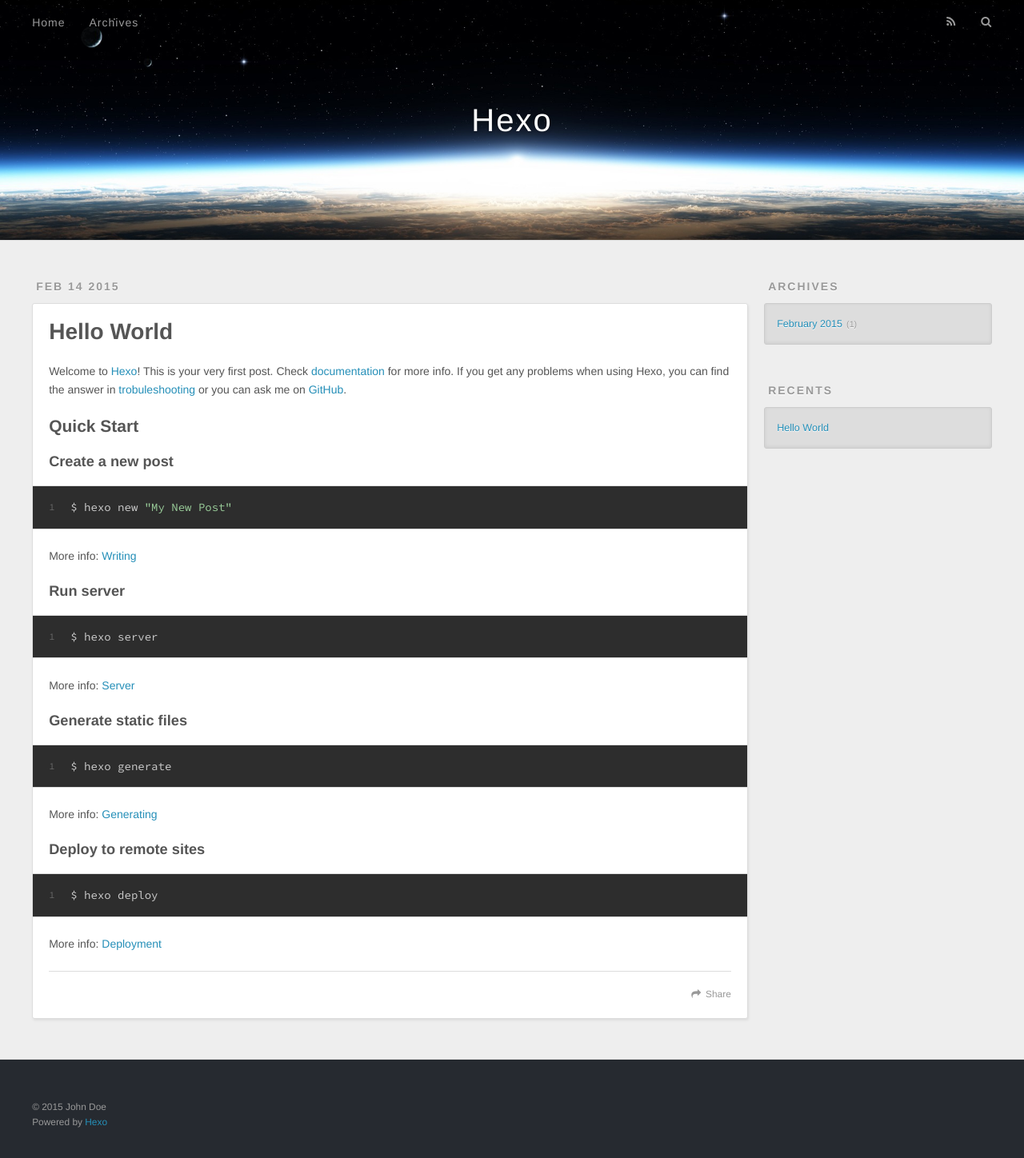
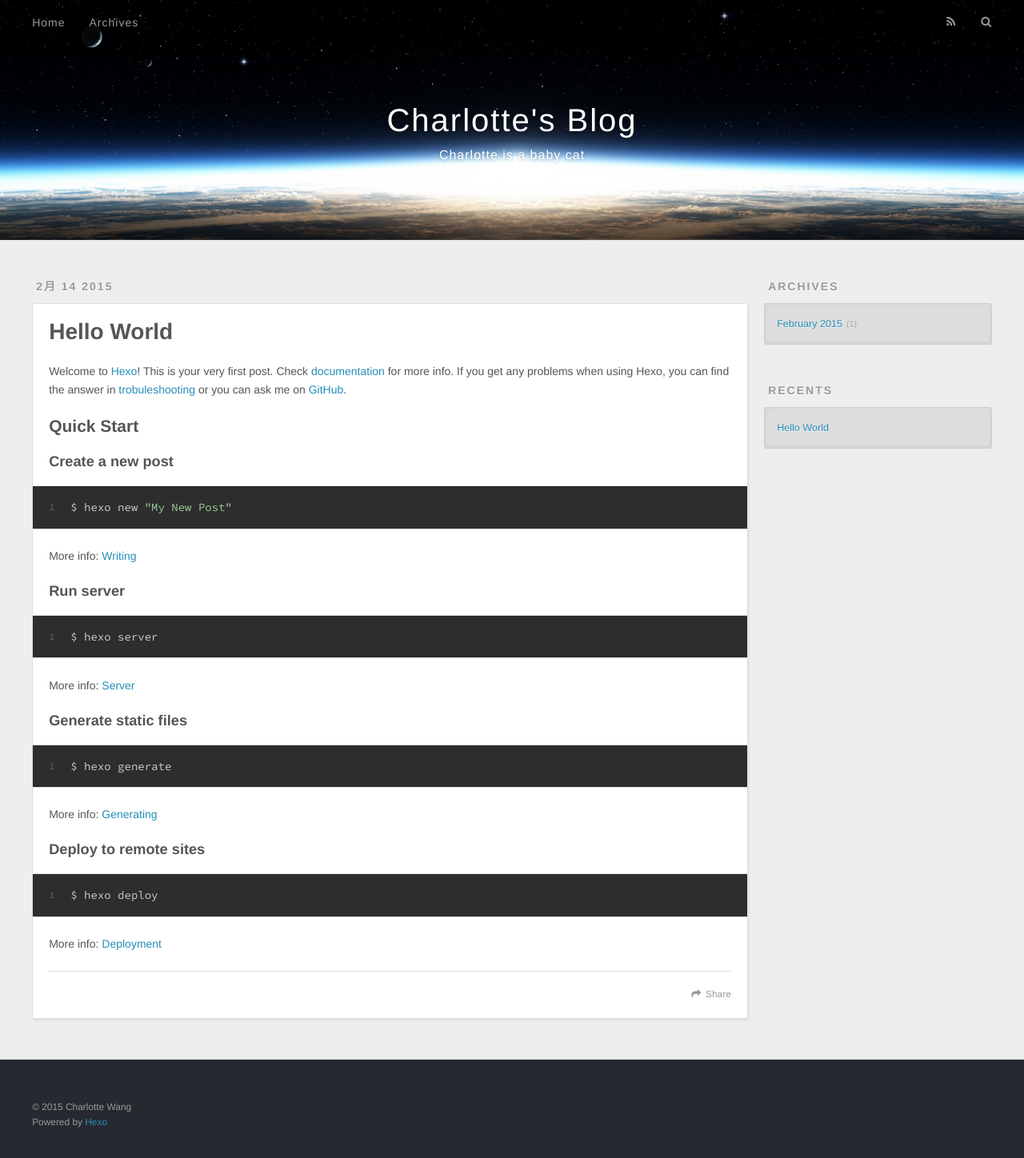
Before and after one commit to CharlotteWY/CharlotteWY.github.io, a plain HTML site: page archives/2015/02/index.html in a window 1280 px wide. Shown: the whole page at 80% size. Drawn offline with nearby package versions, Linux system fonts and the light colour scheme.

Commit message:
Site updated: 2015-02-14 20:51:10

```diff
--- a/archives/2015/02/index.html
+++ b/archives/2015/02/index.html
@@ -3,20 +3,20 @@
 <head>
   <meta charset="utf-8">
 
-  <title>Archives: 2015/2 | Hexo</title>
+  <title>Archives: 2015/2 | Charlotte&#39;s Blog</title>
   <meta name="viewport" content="width=device-width, initial-scale=1, maximum-scale=1">
   <meta name="description">
 <meta property="og:type" content="website">
-<meta property="og:title" content="Hexo">
-<meta property="og:url" content="http://yoursite.com/archives/2015/02/">
-<meta property="og:site_name" content="Hexo">
+<meta property="og:title" content="Charlotte's Blog">
+<meta property="og:url" content="http://www.charlottewang.me/archives/2015/02/">
+<meta property="og:site_name" content="Charlotte's Blog">
 <meta property="og:description">
 <meta name="twitter:card" content="summary">
-<meta name="twitter:title" content="Hexo">
+<meta name="twitter:title" content="Charlotte's Blog">
 <meta name="twitter:description">
 
 
-    <link rel="alternative" href="/atom.xml" title="Hexo" type="application/atom+xml">
+    <link rel="alternative" href="/atom.xml" title="Charlotte&#39;s Blog" type="application/atom+xml">
 
 
     <link rel="icon" href="/favicon.png">
@@ -35,8 +35,12 @@
   <div id="header-outer" class="outer">
     <div id="header-title" class="inner">
       <h1 id="logo-wrap">
-        <a href="/" id="logo">Hexo</a>
+        <a href="/" id="logo">Charlotte&#39;s Blog</a>
       </h1>
+
+        <h2 id="subtitle-wrap">
+          <a href="/" id="subtitle">Charlotte is a baby cat</a>
+        </h2>
 
     </div>
     <div id="header-inner" class="inner">
@@ -55,7 +59,7 @@
         <a id="nav-search-btn" class="nav-icon" title="Search"></a>
       </nav>
       <div id="search-form-wrap">
-        <form action="//google.com/search" method="get" accept-charset="UTF-8" class="search-form"><input type="search" name="q" results="0" class="search-form-input" placeholder="Search"><input type="submit" value="&#xF002;" class="search-form-submit"><input type="hidden" name="q" value="site:http://yoursite.com"></form>
+        <form action="//google.com/search" method="get" accept-charset="UTF-8" class="search-form"><input type="search" name="q" results="0" class="search-form-input" placeholder="Search"><input type="submit" value="&#xF002;" class="search-form-submit"><input type="hidden" name="q" value="site:http://www.charlottewang.me"></form>
       </div>
     </div>
   </div>
@@ -66,7 +70,7 @@
     <article id="post-hello-world" class="article article-type-post" itemscope itemprop="blogPost">
   <div class="article-meta">
     <a href="/2015/02/14/hello-world/" class="article-date">
-  <time datetime="2015-02-14T12:24:11.000Z" itemprop="datePublished">Feb 14 2015</time>
+  <time datetime="2015-02-14T12:24:11.000Z" itemprop="datePublished">2月 14 2015</time>
 </a>
 
   </div>
@@ -107,7 +111,7 @@
 
     </div>
     <footer class="article-footer">
-      <a data-url="http://yoursite.com/2015/02/14/hello-world/" data-id="tvye01wz37a9n7wc" class="article-share-link">Share</a>
+      <a data-url="http://www.charlottewang.me/2015/02/14/hello-world/" data-id="tvye01wz37a9n7wc" class="article-share-link">Share</a>
 
 
     </footer>
@@ -159,7 +163,7 @@
 
   <div class="outer">
     <div id="footer-info" class="inner">
-      &copy; 2015 John Doe<br>
+      &copy; 2015 Charlotte Wang<br>
       Powered by <a href="http://hexo.io/" target="_blank">Hexo</a>
     </div>
   </div>
```
Also changed, not shown: 2015/02/14/hello-world/index.html (+13 -9 lines), archives/2015/index.html (+15 -11 lines), archives/index.html (+15 -11 lines), index.html (+15 -11 lines).
